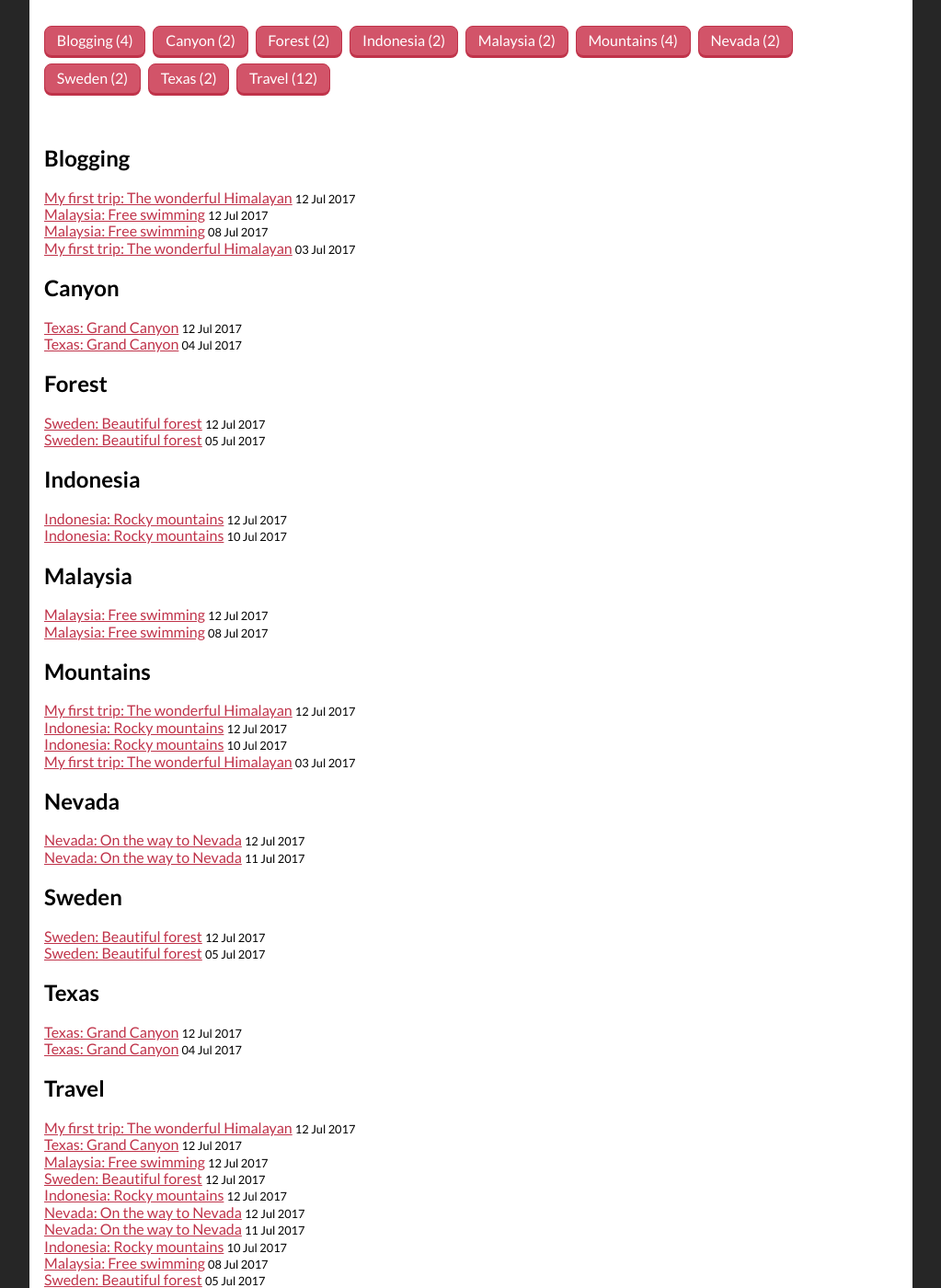
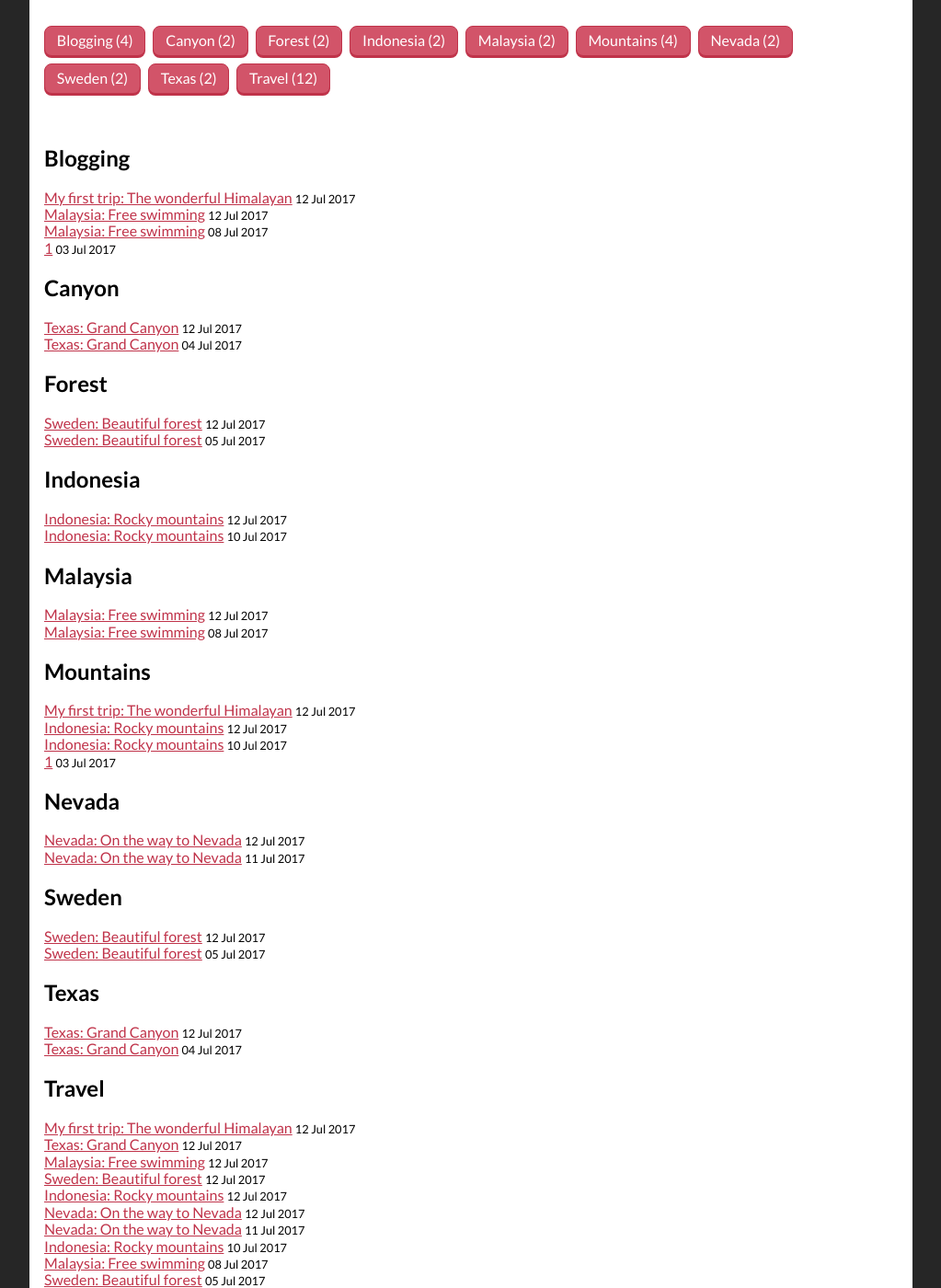
Before and after one commit to yz14/blog, a Jekyll site: the page built from _pages/tags.html, in a window 1280 px wide and 1400 px high, scrolled down 233 px. Shown: the whole window at 92% size, without its empty margins (128-1151 px from the left). Built offline with Jekyll 4.4.1, drawn with Linux system fonts in a browser that asks for light colours; some of the changed text lies outside the part shown.

Commit message:
Update 2017-07-03-the-wonderful-himalayan.markdown

```diff
--- a/_posts/2017-07-03-the-wonderful-himalayan.markdown
+++ b/_posts/2017-07-03-the-wonderful-himalayan.markdown
@@ -1,6 +1,6 @@
 ---
 layout: post
-title: "My first trip: The wonderful Himalayan"
+title: "1"
 img: https://pic2.zhimg.com/80/v2-caa6045a2390380f041a564bde7b95b5_720w.jpg?source=d16d100b
 date: 2017-07-03 12:55:00 +0300
 description: You’ll find this post in your `_posts` directory. Go ahead and edit it and re-build the site to see your changes. # Add post description (optional)
```
